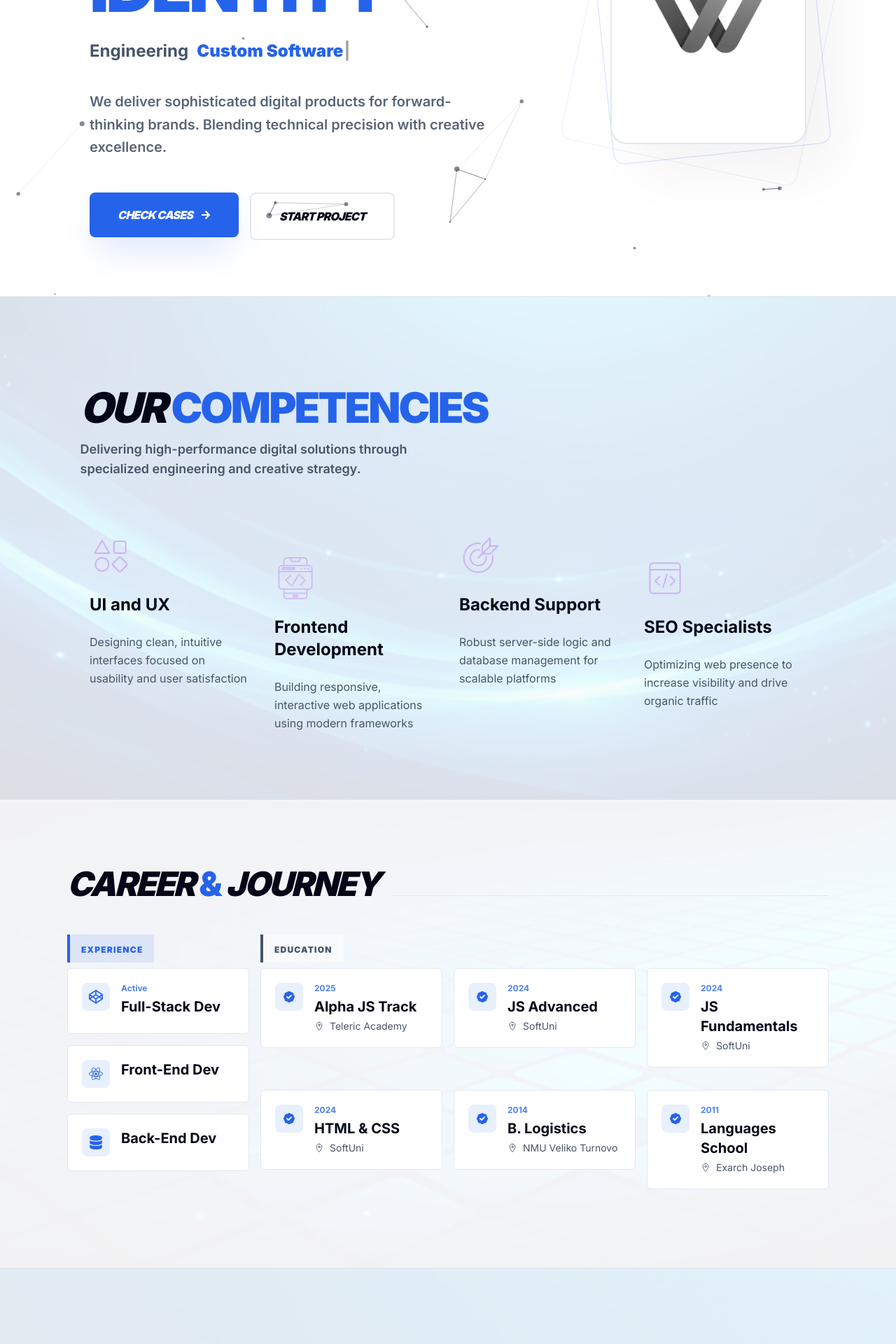
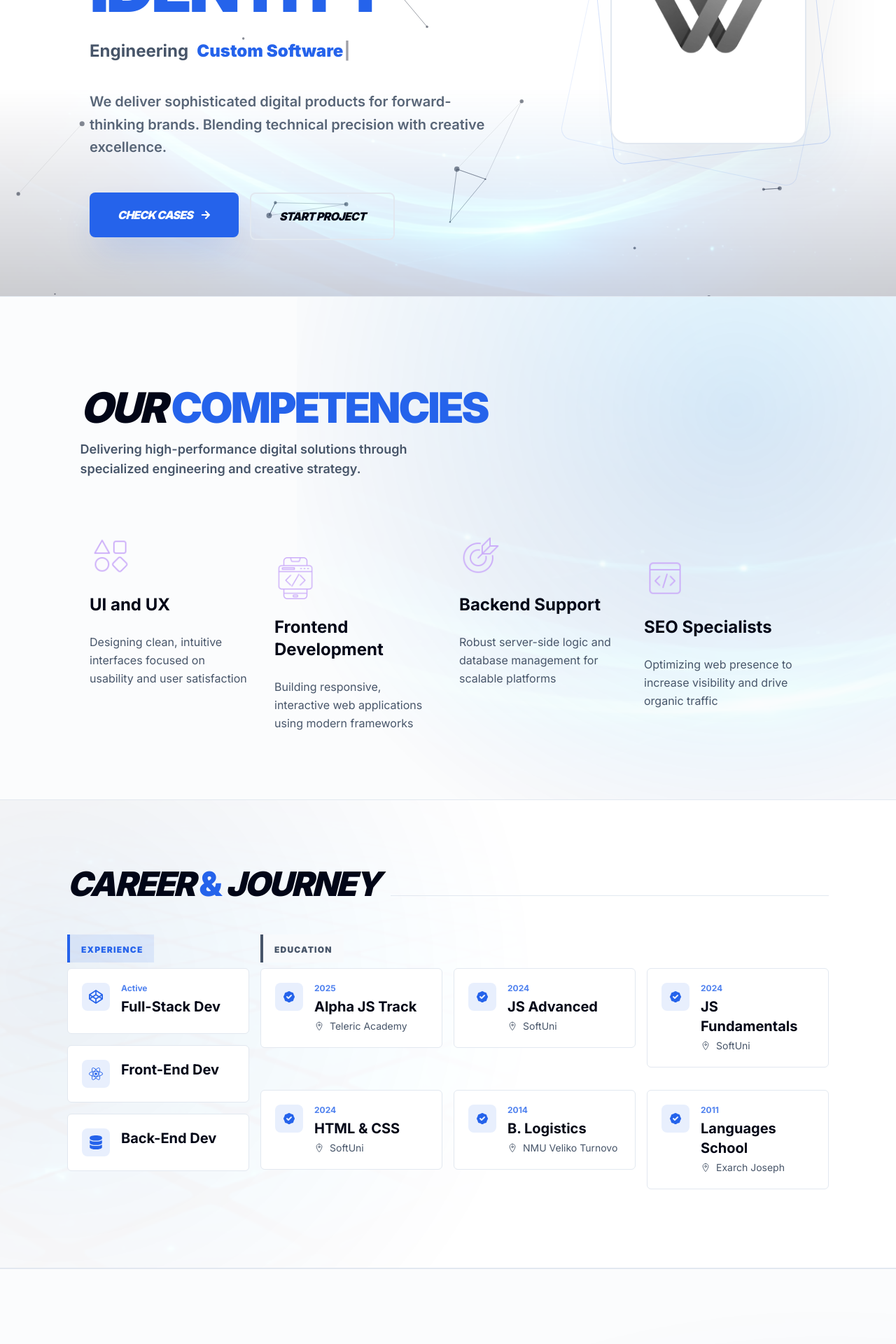
Before and after one commit to TpMarkov/portfolio, a Next.js app: page / in a window 1280 px wide. Shown: the part 380-2300 px from the top of the page at 70% size. Built offline with nearby package versions, Linux system fonts and the light colour scheme.

Commit message:
add image to the ID card footer section

```diff
--- a/app/components/Home/About/About.tsx
+++ b/app/components/Home/About/About.tsx
@@ -4,13 +4,19 @@ import React from "react";
 const About = () => {
     return (
         <section className="relative py-32 bg-secondary/50 border-y border-border overflow-hidden">
-            {/* Background Asset 4 - Global Tech */}
-            <div className="absolute top-0 right-0 h-full w-[40%] opacity-[0.08] dark:opacity-15 pointer-events-none z-0">
+            {/* Background Asset 4 - Global Tech - Asymmetrical & Faded */}
+            <div
+                className="absolute -top-10 -right-20 h-[120%] w-[50%] opacity-[0.1] dark:opacity-20 pointer-events-none z-0"
+                style={{
+                    maskImage: 'radial-gradient(circle at 60% 50%, black, transparent 80%)',
+                    WebkitMaskImage: 'radial-gradient(circle at 60% 50%, black, transparent 80%)'
+                }}
+            >
                 <Image
                     src="/background-ornaments/4.png"
                     alt="Global Tech"
                     fill
-                    className="object-contain object-right"
+                    className="object-contain object-right mix-blend-lighten dark:mix-blend-overlay"
                 />
             </div>
             <div className="relative z-10 w-[90%] xl:w-[80%] mx-auto">
--- a/app/components/Home/Hero/Hero.tsx
+++ b/app/components/Home/Hero/Hero.tsx
@@ -130,6 +130,22 @@ const Hero = () => {
           </div>
         </div>
       </div>
+
+      {/* Hero Bottom Transition Ornament */}
+      <div
+        className="absolute bottom-0 left-0 w-full h-[300px] pointer-events-none z-0 opacity-20 dark:opacity-30"
+        style={{
+          maskImage: 'linear-gradient(to top, black, transparent)',
+          WebkitMaskImage: 'linear-gradient(to top, black, transparent)'
+        }}
+      >
+        <Image
+          src="/background-ornaments/1.png"
+          alt="Hero Transition"
+          fill
+          className="object-cover object-bottom mix-blend-screen dark:mix-blend-overlay"
+        />
+      </div>
     </div>
   );
 };
--- a/app/components/Home/Projects/Projects.tsx
+++ b/app/components/Home/Projects/Projects.tsx
@@ -48,13 +48,19 @@ const Projects = () => {
 
   return (
     <section id="projects" className="relative pt-32 pb-32 bg-secondary/50 border-y border-border overflow-hidden">
-      {/* Background Asset 3 - Abstract Wave */}
-      <div className="absolute inset-x-0 bottom-0 h-full opacity-10 dark:opacity-20 pointer-events-none z-0">
+      {/* Background Asset 3 - Abstract Wave - Asymmetrical & Faded */}
+      <div
+        className="absolute -bottom-20 -right-20 w-[70%] h-[120%] opacity-15 dark:opacity-20 pointer-events-none z-0"
+        style={{
+          maskImage: 'radial-gradient(circle at 80% 80%, black, transparent 75%)',
+          WebkitMaskImage: 'radial-gradient(circle at 80% 80%, black, transparent 75%)'
+        }}
+      >
         <Image
           src="/background-ornaments/3.png"
           alt="Project Background"
           fill
-          className="object-cover object-bottom"
+          className="object-cover object-bottom mix-blend-screen dark:mix-blend-overlay"
         />
       </div>
 
--- a/app/components/Home/Resume/Resume.tsx
+++ b/app/components/Home/Resume/Resume.tsx
@@ -7,13 +7,19 @@ import Image from "next/image";
 const Resume = () => {
   return (
     <section id="resume" className="relative pt-24 pb-24 bg-background border-b border-border overflow-hidden">
-      {/* Background Asset 2 - Grid Tech */}
-      <div className="absolute inset-0 opacity-[0.05] dark:opacity-10 pointer-events-none z-0">
+      {/* Background Asset 2 - Grid Tech - Asymmetrical & Faded */}
+      <div
+        className="absolute -top-[10%] -left-[10%] w-[80%] h-[120%] opacity-[0.08] dark:opacity-[0.12] pointer-events-none z-0"
+        style={{
+          maskImage: 'radial-gradient(circle at 20% 40%, black, transparent 75%)',
+          WebkitMaskImage: 'radial-gradient(circle at 20% 40%, black, transparent 75%)'
+        }}
+      >
         <Image
           src="/background-ornaments/2.png"
           alt="Tech Grid"
           fill
-          className="object-cover"
+          className="object-cover mix-blend-multiply dark:mix-blend-overlay"
         />
       </div>
 
--- a/app/components/Home/Services/Services.tsx
+++ b/app/components/Home/Services/Services.tsx
@@ -5,13 +5,19 @@ import Image from "next/image";
 const Services = () => {
   return (
     <section id="services" className="relative pt-32 pb-32 bg-secondary/50 border-y border-border overflow-hidden">
-      {/* Background Asset 1 - Blue Waves */}
-      <div className="absolute inset-x-0 top-0 h-full opacity-20 dark:opacity-30 pointer-events-none z-0">
+      {/* Background Asset 1 - Blue Waves - Asymmetrical & Faded */}
+      <div
+        className="absolute -top-24 -right-10 w-[70%] h-[120%] opacity-20 dark:opacity-[0.25] pointer-events-none z-0"
+        style={{
+          maskImage: 'radial-gradient(circle at 70% 30%, black, transparent 80%)',
+          WebkitMaskImage: 'radial-gradient(circle at 70% 30%, black, transparent 80%)'
+        }}
+      >
         <Image
           src="/background-ornaments/1.png"
           alt="Sinuous Background"
           fill
-          className="object-cover opacity-60"
+          className="object-cover opacity-80 mix-blend-screen dark:mix-blend-overlay"
         />
       </div>
 
```
